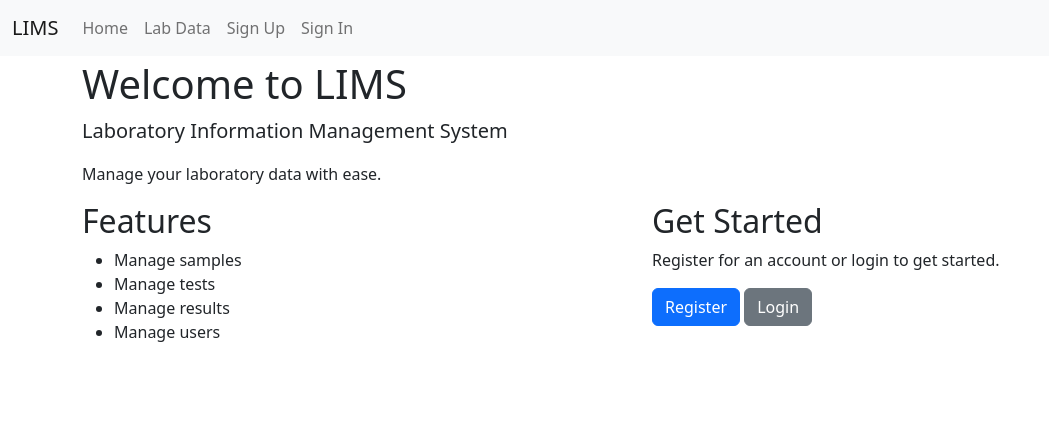
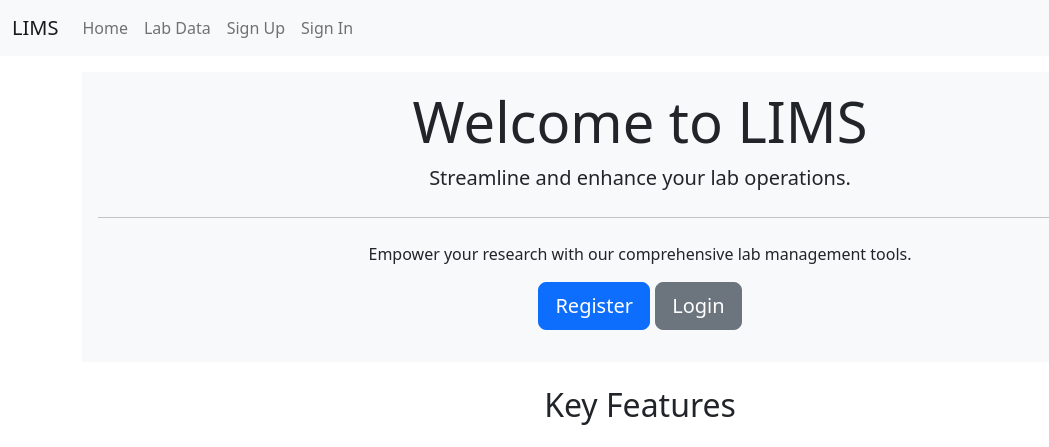
Before and after one commit to aadimator/lims, a Django app: page / in a window 1280 px wide. Shown: the top 447 px of the page, without its empty margins (0-1049 px from the left). Before the commit the page ends 342 px from the top, so only its background shows below. Run offline with Django 4.2, Linux system fonts and the light colour scheme; parts of the project's set-up code (start-up, migrations or seed data) failed here and were passed over; some libraries are stand-ins or nearby versions.

Commit message:
update homepage

```diff
--- a/lims/templates/pages/home.html
+++ b/lims/templates/pages/home.html
@@ -2,33 +2,76 @@
 
 {% block main %}
   {% block content %}
-    <h1>Welcome to LIMS</h1>
-    <p class="lead">Laboratory Information Management System</p>
-    <p>Manage your laboratory data with ease.</p>
-    <div class="row">
-      <div class="col-md-6">
-        <h2>Features</h2>
-        <ul>
-          <li>Manage samples</li>
-          <li>Manage tests</li>
-          <li>Manage results</li>
-          <li>Manage users</li>
-        </ul>
-      </div>
-      <div class="col-md-6">
-        {% if user.is_authenticated %}
-          <h2>Get Started</h2>
-          <p>Start managing your laboratory data.</p>
-        {% else %}
-          <h2>Get Started</h2>
-          <p>Register for an account or login to get started.</p>
-          <p>
-            <a class="btn btn-primary" href="{% url 'account_signup' %}">Register</a>
-            <a class="btn btn-secondary" href="{% url 'account_login' %}">Login</a>
-          </p>
-        {% endif %}
+    <div class="jumbotron bg-light text-center p-3 mt-3">
+      <h1 class="display-4">Welcome to LIMS</h1>
+      <p class="lead">Streamline and enhance your lab operations.</p>
+      <hr class="my-4" />
+      <p>Empower your research with our comprehensive lab management tools.</p>
+      {% if user.is_authenticated %}
+        <p class="lead">
+          <a class="btn btn-primary btn-lg"
+             href="{% url 'labdata_homepage' %}"
+             role="button">Dashboard</a>
+        </p>
+      {% else %}
+        <p class="lead">
+          <a class="btn btn-primary btn-lg"
+             href="{% url 'account_signup' %}"
+             role="button">Register</a>
+          <a class="btn btn-secondary btn-lg"
+             href="{% url 'account_login' %}"
+             role="button">Login</a>
+        </p>
+      {% endif %}
+    </div>
+    <div class="container mt-4">
+      <h2 class="text-center mb-4">Key Features</h2>
+      <div class="row row-cols-1 row-cols-md-2 g-4">
+        <div class="col">
+          <div class="card shadow-sm">
+            <img class="card-img-top"
+                 src="https://plus.unsplash.com/premium_photo-1661628984416-946603207cfc?q=80&w=1170&auto=format&fit=crop&ixlib=rb-4.0.3&ixid=M3wxMjA3fDB8MHxwaG90by1wYWdlfHx8fGVufDB8fHx8fA%3D%3D"
+                 alt="Sample Management" />
+            <div class="card-body">
+              <h5 class="card-title">Sample Management</h5>
+              <p class="card-text">Organize and track all your samples efficiently.</p>
+            </div>
+          </div>
+        </div>
+        <div class="col">
+          <div class="card shadow-sm">
+            <img class="card-img-top"
+                 src="https://images.unsplash.com/photo-1582719367079-bc1b8e5fed9d?q=80&w=1170&auto=format&fit=crop&ixlib=rb-4.0.3&ixid=M3wxMjA3fDB8MHxwaG90by1wYWdlfHx8fGVufDB8fHx8fA%3D%3D"
+                 alt="Test Management" />
+            <div class="card-body">
+              <h5 class="card-title">Test Management</h5>
+              <p class="card-text">Manage and present the results of different tests.</p>
+            </div>
+          </div>
+        </div>
+        <div class="col">
+          <div class="card shadow-sm">
+            <img class="card-img-top"
+                 src="https://images.unsplash.com/photo-1511174511562-5f7f18b874f8?crop=entropy&cs=tinysrgb&w=1080&fit=max"
+                 alt="User Management" />
+            <div class="card-body">
+              <h5 class="card-title">User Management</h5>
+              <p class="card-text">Control access with customizable roles and permissions.</p>
+            </div>
+          </div>
+        </div>
+        <div class="col">
+          <div class="card shadow-sm">
+            <img class="card-img-top"
+                 src="https://images.unsplash.com/photo-1579154204601-01588f351e67?q=80&w=1170&auto=format&fit=crop&ixlib=rb-4.0.3&ixid=M3wxMjA3fDB8MHxwaG90by1wYWdlfHx8fGVufDB8fHx8fA%3D%3D"
+                 alt="Inventory Management" />
+            <div class="card-body">
+              <h5 class="card-title">Inventory Management</h5>
+              <p class="card-text">Keep track of lab supplies and reagents.</p>
+            </div>
+          </div>
+        </div>
       </div>
     </div>
   {% endblock content %}
 {% endblock main %}
-a
```
